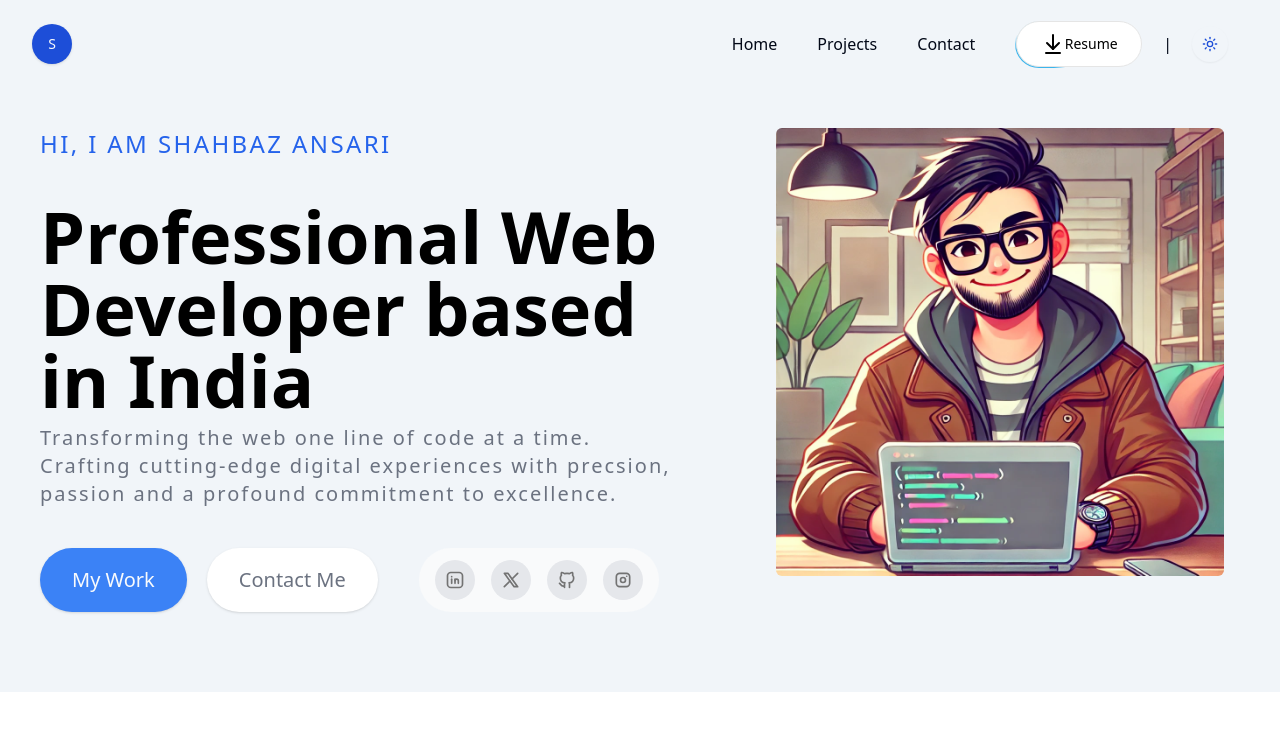
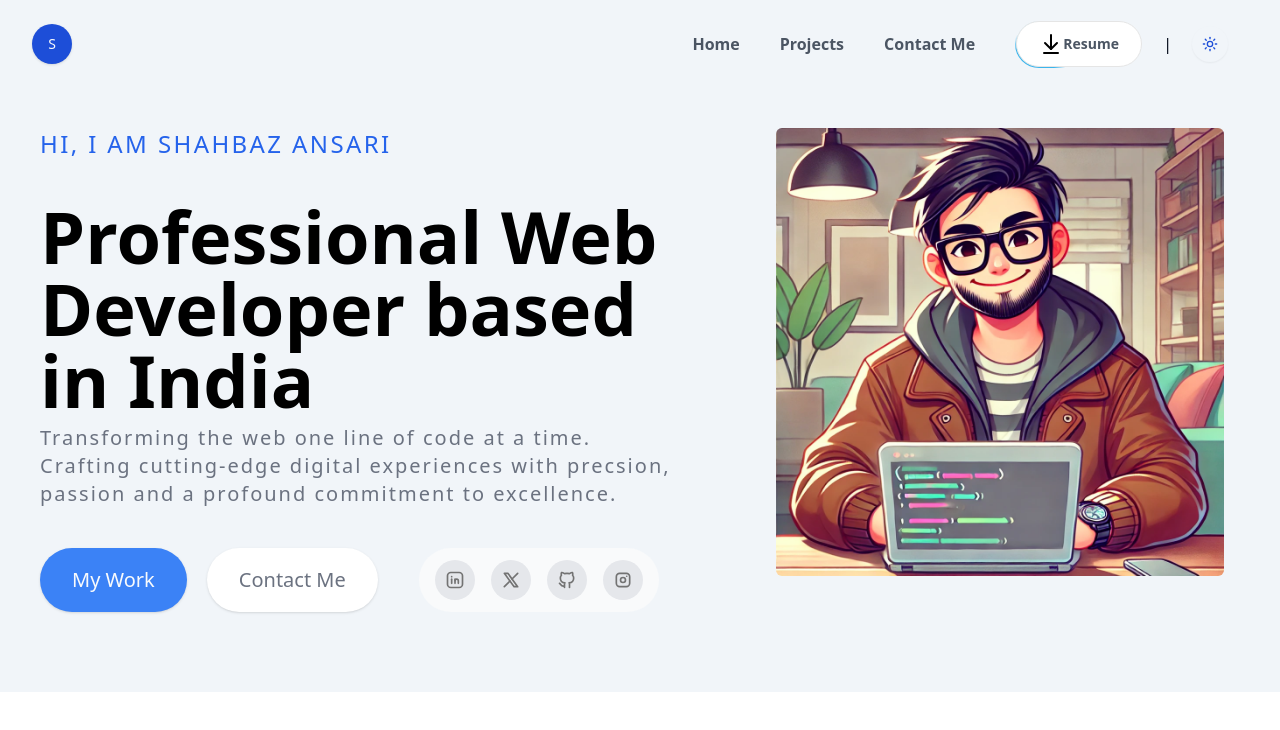
Before and after one commit to shahbazahmedansari/portfolio, a Next.js app: page / in a window 1280 px wide. Shown: the top 730 px of the page. Built offline with nearby package versions, Linux system fonts and the light colour scheme.

Commit message:
refactor: Refactored links

```diff
--- a/app/layout.tsx
+++ b/app/layout.tsx
@@ -1,7 +1,7 @@
 import type { Metadata } from "next";
 import localFont from "next/font/local";
 import "./globals.css";
-import { ThemeProvider } from "@/components/theme-provider";
+import { ThemeProvider } from "@/components/provider/theme-provider";
 
 const roboto = localFont({
   src: [
--- a/components/Navbar.tsx
+++ b/components/Navbar.tsx
@@ -5,6 +5,23 @@ import { ThemeToggle } from "./ThemeToggle";
 import { ResumeButton } from "./ResumeButton";
 
 const Navbar = () => {
+  const links = [
+    {
+      id: 1,
+      title: "Home",
+      href: "#",
+    },
+    {
+      id: 2,
+      title: "Projects",
+      href: "#",
+    },
+    {
+      id: 3,
+      title: "Contact Me",
+      href: "#",
+    },
+  ];
   return (
     <nav className="hidden items-center justify-between px-8 py-5 sm:flex bg-slate-100 dark:bg-slate-900">
       <Button
@@ -14,15 +31,13 @@ const Navbar = () => {
         <Link href="/">S</Link>
       </Button>
       <div className="flex items-center justify-center">
-        <Link href="/" className="px-5">
-          Home
-        </Link>
-        <Link href="#" className="px-5">
-          Projects
-        </Link>
-        <Link href="#" className="px-5">
-          Contact
-        </Link>
+        {links.map((link) => (
+          <Link href={link.href} key={link.id} className="px-5 ">
+            <h3 className="font-semibold text-gray-600 dark:text-white">
+              {link.title}
+            </h3>
+          </Link>
+        ))}
         <div className="flex items-center px-5">
           <ResumeButton />
         </div>
--- a/components/ResumeButton.tsx
+++ b/components/ResumeButton.tsx
@@ -12,7 +12,7 @@ export function ResumeButton() {
         className="bg-white dark:bg-slate-800 text-black dark:text-white border-neutral-200 dark:border-slate-800"
       >
         <ArrowDownToLine />
-        <Link href="/">Resume</Link>
+        <Link href="/" className="font-semibold text-gray-600 dark:text-white">Resume</Link>
       </Button>
     </div>
   );
```
Also changed, not shown: components/provider/theme-provider.tsx (renamed from components/theme-provider.tsx).
